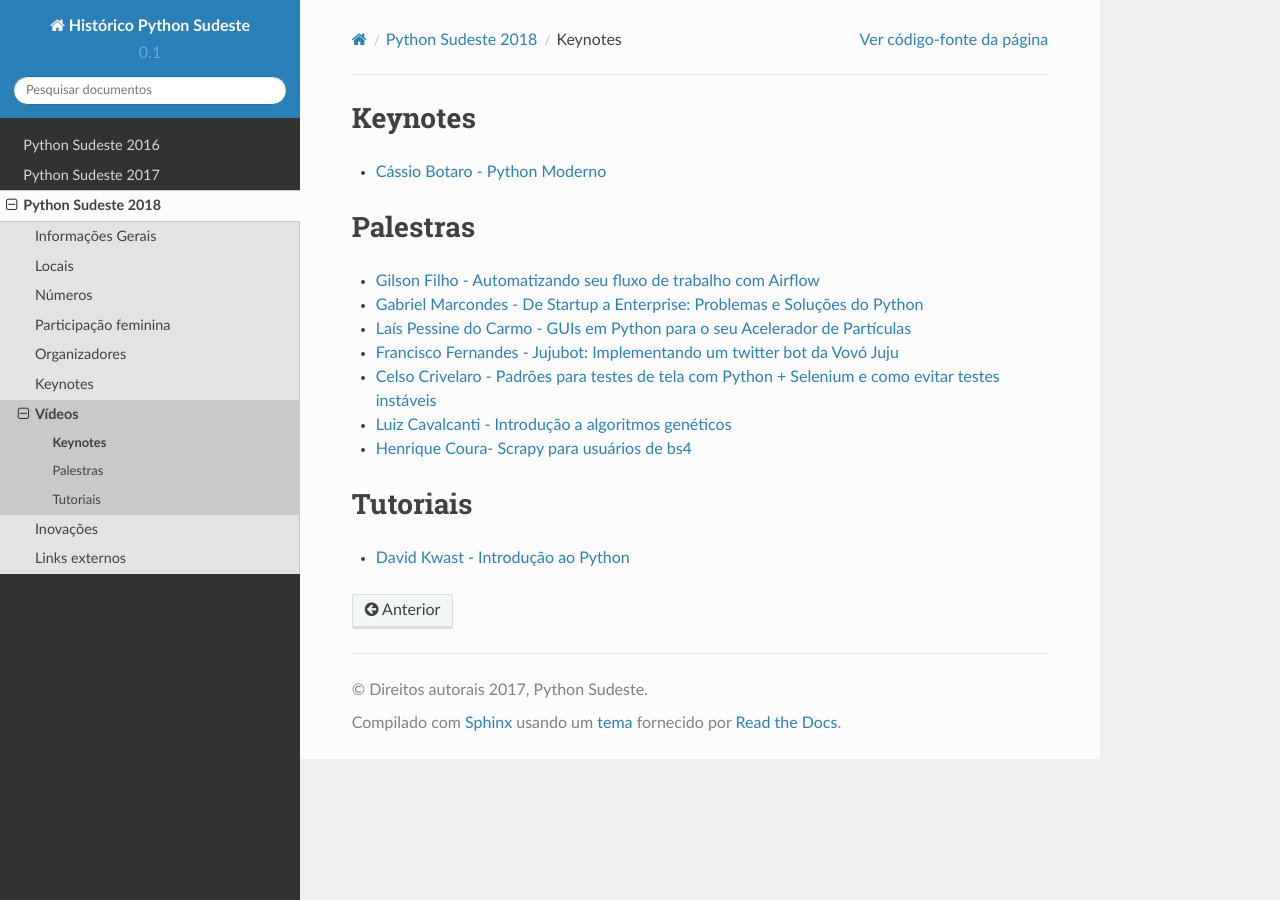
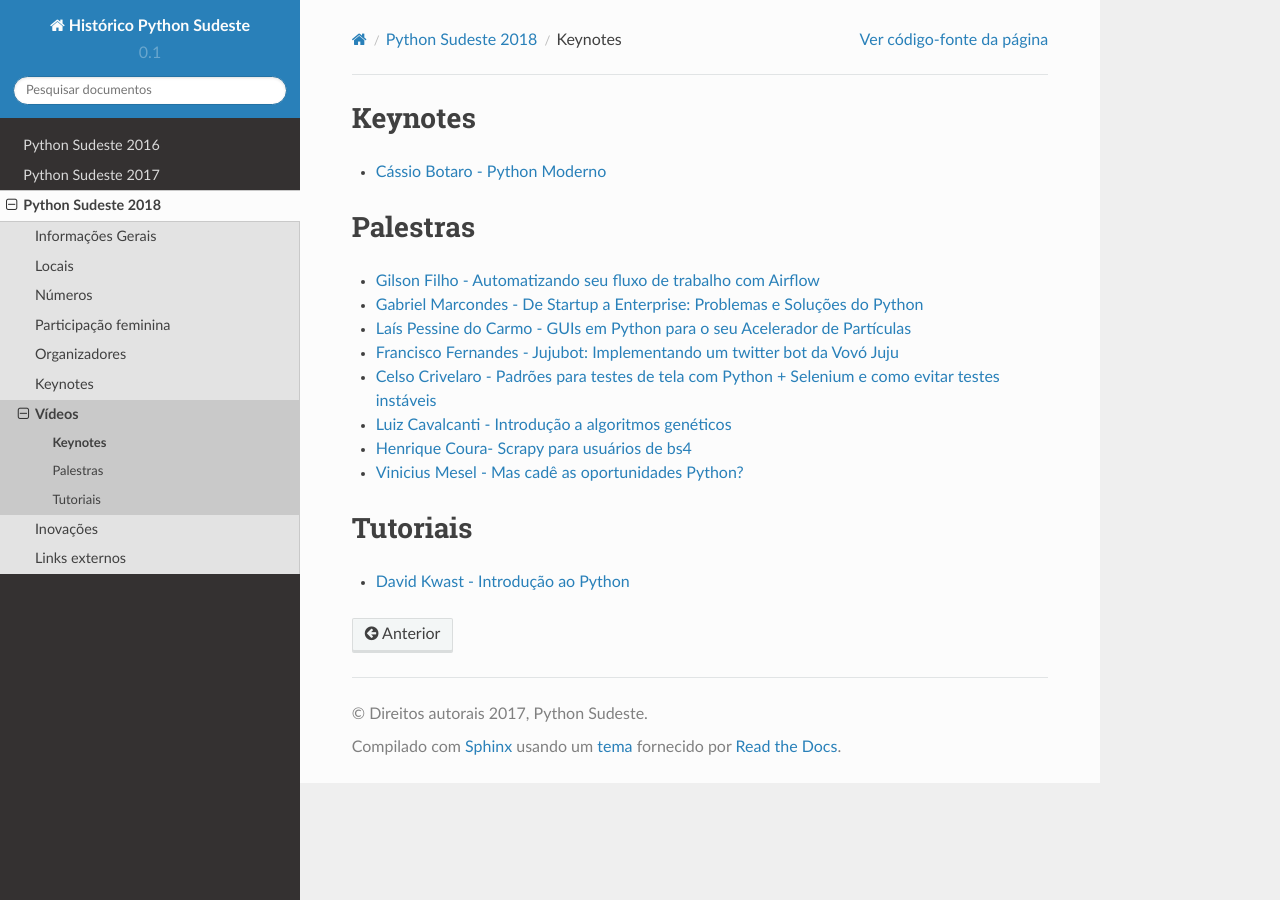
Before and after one commit to pythonsudeste/pythonsudeste_documentacao, a Sphinx documentation site: the page built from source/palestras2018.rst, in a window 1280 px wide. Built offline with Sphinx 7.4.7 and the Read the Docs theme 2.0.0, drawn with Linux system fonts in a browser that asks for light colours.

Commit message:
Adiciona a palestra do @vmesel
Vinicius Mesel - Mas cadê as oportunidades Python?

```diff
--- a/source/palestras2018.rst
+++ b/source/palestras2018.rst
@@ -23,6 +23,8 @@
 
 - `Henrique Coura- Scrapy para usuários de bs4 <https://github.com/hcoura/py_se_2018/blob/master/Presentation.ipynb>`_
 
+- `Vinicius Mesel - Mas cadê as oportunidades Python? <https://speakerdeck.com/vmesel/mas-cade-as-oportunidades-python>`_
+
 Tutoriais
 ---------
 
```
